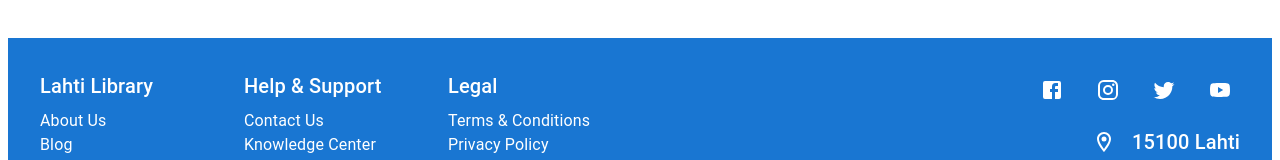
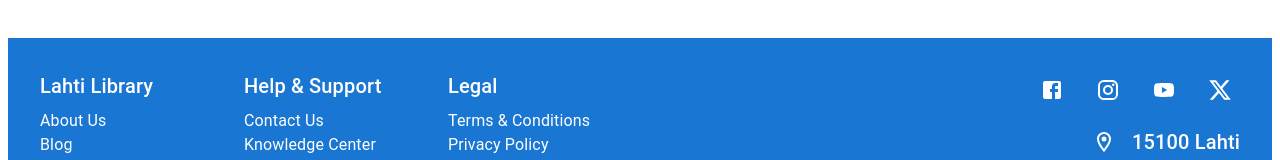
Before and after one commit to TungNguyen12/Library-Frontend, a React (Create React App) app: page / in a window 1280 px wide. Shown: the part 283-443 px from the top of the page. Built offline with nearby package versions, Linux system fonts and the light colour scheme; no server answers.

Commit message:
add X icon

```diff
--- a/src/components/Footer.tsx
+++ b/src/components/Footer.tsx
@@ -1,14 +1,10 @@
-import React from 'react'
-
-// MUI
 import { Box, Grid, IconButton, Typography } from '@mui/material'
 
-// icons
 import LocationOnOutlinedIcon from '@mui/icons-material/LocationOnOutlined'
 import FacebookIcon from '@mui/icons-material/Facebook'
 import InstagramIcon from '@mui/icons-material/Instagram'
-import TwitterIcon from '@mui/icons-material/Twitter'
 import YouTubeIcon from '@mui/icons-material/YouTube'
+import XIcon from './icons/XIcon'
 
 function Footer() {
   return (
@@ -82,10 +78,10 @@ function Footer() {
                 <InstagramIcon />
               </IconButton>
               <IconButton color="inherit">
-                <TwitterIcon />
+                <YouTubeIcon />
               </IconButton>
-              <IconButton color="inherit">
-                <YouTubeIcon />
+              <IconButton>
+                <XIcon />
               </IconButton>
             </Box>
             <Box sx={{ display: 'flex', gap: '1rem', alignItems: 'center' }}>
--- /dev/null
+++ b/src/components/icons/XIcon.tsx
@@ -0,0 +1,15 @@
+export function XIcon() {
+  return (
+    <svg
+      xmlns="http://www.w3.org/2000/svg"
+      height="24"
+      width="24"
+      viewBox="0 0 512 512"
+      fill="#fff"
+    >
+      <path d="M389.2 48h70.6L305.6 224.2 487 464H345L233.7 318.6 106.5 464H35.8L200.7 275.5 26.8 48H172.4L272.9 180.9 389.2 48zM364.4 421.8h39.1L151.1 88h-42L364.4 421.8z" />
+    </svg>
+  )
+}
+
+export default XIcon
```
Also changed, not shown: src/components/BookCard.tsx (+1 -7 lines).
